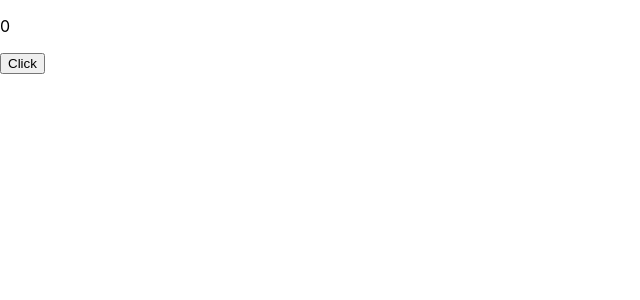
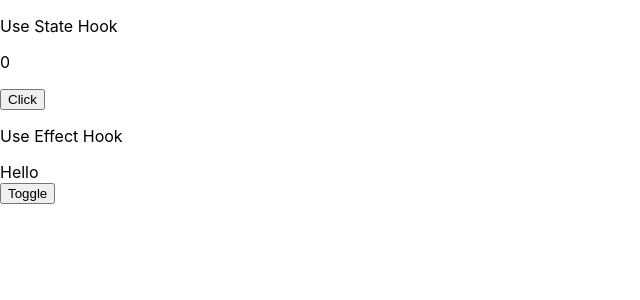
Before and after one commit to gurungalien2727/react-hooks, a React (Create React App) app: page / in a window 1280 px wide. Shown: the top 300 px of the page, without its empty margins (0-640 px from the left). Built offline with nearby package versions, Linux system fonts and the light colour scheme.

Commit message:
hello component unmounting

```diff
--- a/src/App.js
+++ b/src/App.js
@@ -1,9 +1,12 @@
 import UseStateHook from './hooks/UseStateHook'
+import UseEffectHook from './hooks/UseEffectHook'
 
 const App = () => {
   return (
     <div className="App">
     <UseStateHook/>
+    <UseEffectHook/>
+
     </div>
   );
 }
--- /dev/null
+++ b/src/hooks/Hello.js
@@ -0,0 +1,20 @@
+import React, {useEffect} from 'react';
+
+
+const Hello = () =>{
+
+    useEffect(()=>{
+        console.log('Hello Component Mounted');
+
+        return(()=>console.log('Hello unmounted'))
+
+    }, [])
+
+    return (<div>
+        Hello
+    </div>)
+
+
+}
+
+export default Hello;
--- /dev/null
+++ b/src/hooks/UseEffectHook.js
@@ -0,0 +1,19 @@
+import React, {useEffect, useState} from 'react';
+import Hello from './Hello';
+
+const UseEffectHook = () => {
+    console.log('Use Effect Hook')
+    const [toggle, setToggle] = useState(true);
+
+    useEffect(()=>{
+        console.log('Inside Use Effect')
+    }, [toggle])
+    return (<>
+       <p>Use Effect Hook</p>
+        {toggle && <Hello/>}
+       <button onClick = {()=>setToggle(currentToggle => !toggle)}>Toggle</button>
+        </>
+        )
+}
+
+export default UseEffectHook;
--- a/src/hooks/UseStateHook.js
+++ b/src/hooks/UseStateHook.js
@@ -1,9 +1,10 @@
 import React,{useState} from 'react';
 
 const UseStateHook = () => {
+    console.log('Use State Hook');
     const [count, setCount] = useState(0);
     return (<>
-
+       <p>Use State Hook</p>
        <p>{count}</p>
        <button onClick = {()=>setCount(currentCount => currentCount + 1)}>Click</button>
         </>)
```
